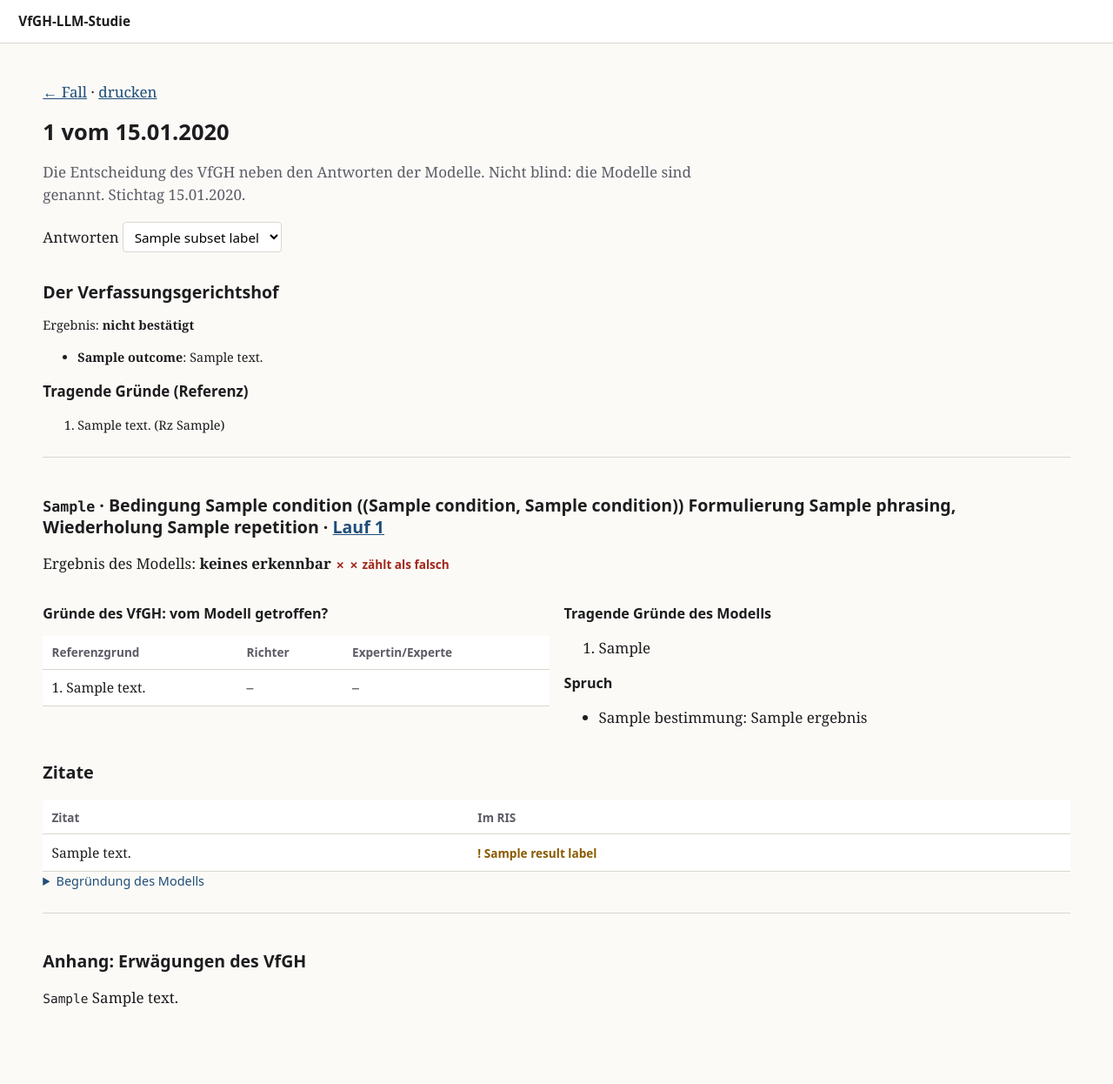
After one commit to dietrichliko/vfgh-llm-bench, a Python web app: template src/bench/web/templates/comparison.html in a window 1280 px wide. The commit adds this page. Shown: the whole page at 87% size. Run offline with Jinja, Linux system fonts and the light colour scheme; the template is opened without the code that fills it: most values are stand-ins (such as "Sample title", 1, 10 or a date in 2020).

Commit message:
feat(cases): printable page with the court's decision beside the models' answers
/cases/{id}/vergleich (admin): the confirmed outcome and reference
reasons of the VfGH, then each chosen answer (default phrasing 1,
repetition 1 of every model and condition) with its outcome, its
reasons, the judges' and the expert's scores per reference reason and
the citation check; the court's considerations as an appendix. One
answer per printed page. Not blind: model names are shown.

Co-Authored-By: Claude Opus 5.5 <noreply@anthropic.com>

```diff
--- a/src/bench/web/app.py
+++ b/src/bench/web/app.py
@@ -28,6 +28,7 @@ from bench.web import (
     calibration,
     cases,
     checklists,
+    comparison,
     contamination,
     dashboard,
     opposing,
@@ -149,6 +150,7 @@ def create_app(
     app.mount("/static", StaticFiles(directory=HERE / "static"), name="static")
     app.include_router(auth.router)
     app.include_router(pages.router)
+    app.include_router(comparison.router)
     app.include_router(cases.router)
     app.include_router(prompt_pages.router)
     app.include_router(orders.router)
--- a/src/bench/web/static/app.css
+++ b/src/bench/web/static/app.css
@@ -162,3 +162,12 @@ a.button { display: inline-block; text-decoration: none; font-family: var(--sans
 .viz-root svg .tick { font: 11px var(--mono); fill: #898781; }
 .viz-root svg .label { font: 12px var(--sans); fill: var(--fg); }
 .viz-root table.bars td, .viz-root table.bars th { padding: 0.2rem 0.4rem; border-bottom: 0; }
+
+/* Printable case comparison */
+.comparison section.answer { border-top: 1px solid var(--line); margin-top: 1.5rem; padding-top: 0.5rem; }
+@media print {
+  .comparison section.answer { break-before: page; border-top: none; }
+  .comparison .split { grid-template-columns: 1fr 1fr; }
+  .comparison pre.doc { white-space: pre-wrap; }
+}
+@media (max-width: 700px) { .comparison .split { grid-template-columns: 1fr; } }
--- a/src/bench/web/templates/case.html
+++ b/src/bench/web/templates/case.html
@@ -3,6 +3,7 @@
 {% block content %}
 <p class="no-print"><a href="/cases">← Fälle</a></p>
 <h1>VfGH {{ case.decision_date.strftime("%d.%m.%Y") }}, {{ case.case_number }}</h1>
+{% if case.status.value == "released" %}<p class="no-print"><a href="/cases/{{ case.id }}/vergleich">Gericht und Modelle nebeneinander (zum Drucken)</a></p>{% endif %}
 <p class="lead">
   {{ case.decision_type or "Entscheidung" }} · {{ case.areas | join(", ") or "ohne Index" }} ·
   <span class="mono">{{ case.doc_number }}</span> ·
--- /dev/null
+++ b/src/bench/web/templates/comparison.html
@@ -0,0 +1,77 @@
+{% extends "base.html" %}
+{% block title %}{{ case.case_number }}: Gericht und Modelle · VfGH-LLM-Studie{% endblock %}
+{% macro level(v) %}{% if v is none %}–{% elif v > 0.75 %}ja{% elif v >= 0.25 %}teilweise{% else %}nein{% endif %}{% endmacro %}
+{% block content %}
+<div class="comparison">
+<p class="no-print"><a href="/cases/{{ case.id }}">← Fall</a> ·
+  <a href="javascript:window.print()">drucken</a></p>
+<h1>{{ case.case_number }} vom {{ case.decision_date.strftime("%d.%m.%Y") }}</h1>
+<p class="lead">Die Entscheidung des VfGH neben den Antworten der Modelle. Nicht blind: die Modelle sind genannt.
+  {% if case.reference_date %}Stichtag {{ case.reference_date.strftime("%d.%m.%Y") }}.{% endif %}</p>
+<form method="get" class="no-print" style="margin: 0 0 1rem">
+  <label>Antworten <select name="antworten" onchange="this.form.submit()">
+    {% for k, label in subset_labels.items() %}<option value="{{ k }}"{% if k == subset %} selected{% endif %}>{{ label }}</option>{% endfor %}
+  </select></label> <noscript><button type="submit">zeigen</button></noscript>
+</form>
+
+<h2>Der Verfassungsgerichtshof</h2>
+<div class="check">
+<p>Ergebnis: <strong>{{ outcome_labels.get((case.outcome or {}).get("case_outcome"), "nicht bestätigt") }}</strong></p>
+{% set items = (case.outcome or {}).get("items") or (parse.outcome_items if parse else []) %}
+{% if items %}
+<ul>{% for i in items if not i.get("accessory") %}<li>{% if i.get("outcome") %}<strong>{{ item_labels.get(i.outcome, i.outcome) }}</strong>: {% endif %}{{ i.get("text", "") }}</li>{% endfor %}</ul>
+{% endif %}
+<h3>Tragende Gründe (Referenz)</h3>
+{% if checklist %}
+<ol>{% for it in checklist.items %}<li>{{ it.text }}{% if it.rz %} <span class="lead">(Rz {{ it.rz | join(", ") }})</span>{% endif %}</li>{% endfor %}</ol>
+{% else %}<p>Noch keine bestätigten Referenzgründe.</p>{% endif %}
+</div>
+
+{% if not answers %}<p>Keine auswertbaren Antworten in dieser Auswahl.</p>{% endif %}
+{% for a in answers %}{% set r = a.run %}
+<section class="answer">
+<h2><span class="mono">{{ r.model_key }}</span> · Bedingung {{ r.condition }} ({{ conditions[r.condition] }})
+  <span class="lead">Formulierung {{ r.phrasing }}, Wiederholung {{ r.repetition }} · <a class="no-print" href="/runs/{{ r.id }}">Lauf {{ r.id }}</a></span></h2>
+<p>Ergebnis des Modells: <strong>{{ outcome_labels.get(r.case_outcome, "keines erkennbar") if r.case_outcome else ("nicht auswertbar" if r.status == "not_evaluable" else "keines erkennbar") }}</strong>
+  {% if a.right is true %}<span class="status ok">✓ wie der VfGH</span>{% elif a.right is false %}<span class="status bad">✗ anders als der VfGH</span>{% else %}<span class="status bad">✗ zählt als falsch</span>{% endif %}
+  {% if r.error %}<br><span class="lead">{{ r.error }}</span>{% endif %}</p>
+{% if r.output %}
+<div class="split">
+  <div>
+    <h3>Gründe des VfGH: vom Modell getroffen?</h3>
+    {% if checklist %}
+    <table>
+      <thead><tr><th>Referenzgrund</th><th>Richter</th><th>Expertin/Experte</th></tr></thead>
+      <tbody>{% for it in checklist.items %}<tr><td>{{ loop.index }}. {{ it.text }}</td>
+        <td>{{ level(a.judged.get(loop.index)) }}</td><td>{{ level(a.expert.get(loop.index)) }}</td></tr>{% endfor %}</tbody>
+    </table>
+    {% else %}<p class="lead">Keine Referenzgründe.</p>{% endif %}
+  </div>
+  <div>
+    <h3>Tragende Gründe des Modells</h3>
+    <ol>{% for g in r.output.tragende_gruende %}<li>{{ g }}</li>{% endfor %}</ol>
+    <h3>Spruch</h3>
+    <ul>{% for s in r.output.spruch %}<li>{{ s.bestimmung }}: {{ s.ergebnis }}</li>{% endfor %}</ul>
+  </div>
+</div>
+<h3>Zitate</h3>
+{% if r.output.zitate %}
+<table>
+  <thead><tr><th>Zitat</th><th>Im RIS</th></tr></thead>
+  <tbody>{% for z in r.output.zitate %}{% set c = a.checks[loop.index0] if loop.index0 < a.checks | length else none %}
+    <tr><td>{{ z.text }}</td><td>{% if c %}<span class="status {{ 'ok' if c.result == 'found' else ('bad' if c.result == 'not_found' else 'warn') }}">{{ result_labels[c.result] }}</span>{% else %}nicht geprüft{% endif %}</td></tr>{% endfor %}</tbody>
+</table>
+{% else %}<p>keine</p>{% endif %}
+<details><summary>Begründung des Modells</summary><pre class="doc">{{ r.output.begruendung }}</pre></details>
+{% endif %}
+</section>
+{% endfor %}
+
+{% if considerations %}
+<section class="answer">
+<h2>Anhang: Erwägungen des VfGH</h2>
+{% for p in considerations %}<p>{% if p.rz %}<span class="lead mono">{{ p.rz }}</span> {% endif %}{{ p.text }}</p>{% endfor %}
+</section>
+{% endif %}
+</div>
+{% endblock %}
```
Also changed, not shown: src/bench/web/comparison.py (added, +123 -0 lines), tests/test_calibration.py (+31 -0 lines).
